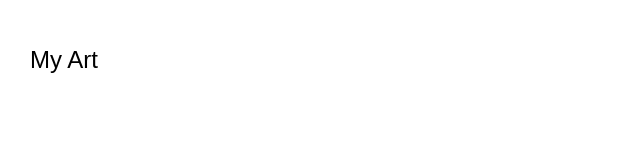
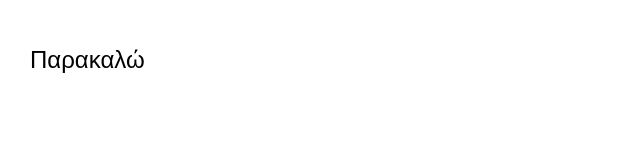
Before and after one commit to imyoulan-eng/imyoulan-eng.github.io, a plain HTML site: page index.html in a window 1280 px wide. Shown: the top 167 px of the page, 0-640 px from the left. Drawn offline with Linux system fonts and the light colour scheme.

Commit message:
Update index.html

```diff
--- a/index.html
+++ b/index.html
@@ -12,7 +12,7 @@
 <body>
 
     <header>
-        <h1>My Art</h1>
+        <h1>Παρακαλώ</h1>
     </header>
 
     <main>
```
